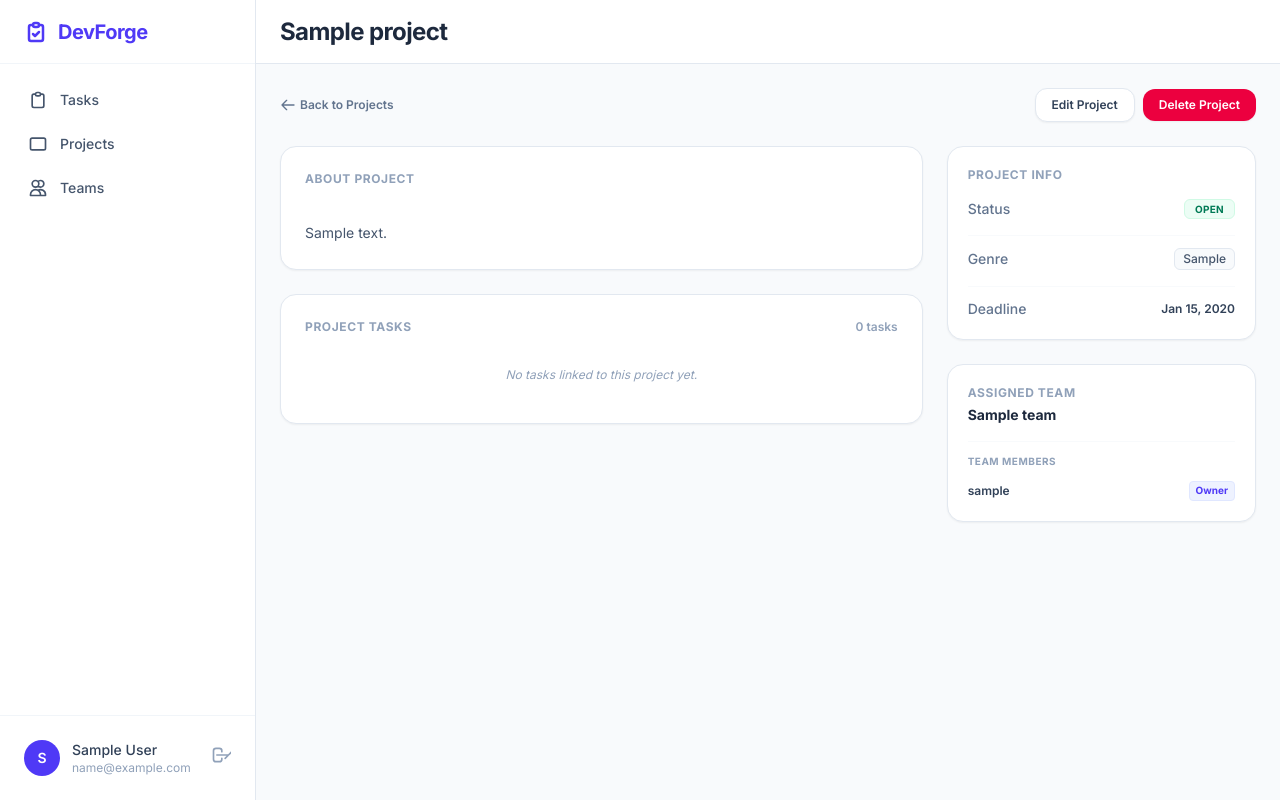
After one commit to Reverad/DevForge, a Django app: page /project/1/ in a window 1280 px wide. The commit adds this page. Run offline with Django 5.2, Linux system fonts and the light colour scheme; a user stored in the database is signed in; tables that the repository leaves empty hold one stand-in row (values such as "Sample post").

Commit message:
add CRUD to app projects

```diff
--- a/projects/urls.py
+++ b/projects/urls.py
@@ -1,9 +1,13 @@
 from django.urls import path
 
-from projects.views import ProjectListView
+from projects.views import ProjectListView, ProjectCreateView, ProjectDetailView, ProjectUpdateView, ProjectDeleteView
 
 urlpatterns = [
     path("", ProjectListView.as_view(), name="project-list"),
+    path("create/", ProjectCreateView.as_view(), name="project-create"),
+    path("<int:pk>/", ProjectDetailView.as_view(), name="project-detail"),
+    path("update/<int:pk>/", ProjectUpdateView.as_view(), name="project-update"),
+    path("delete/<int:pk>/", ProjectDeleteView.as_view(), name="project-delete"),
 ]
 
 app_name = "projects"
--- a/projects/views.py
+++ b/projects/views.py
@@ -1,7 +1,9 @@
 from django.contrib.auth.mixins import LoginRequiredMixin
 from django.db.models import Q
+from django.urls import reverse_lazy
 from django.views import generic
 
+from projects.forms import ProjectCreateForm
 from projects.models import Project
 from teams.models import Team
 
@@ -37,3 +39,44 @@ class ProjectListView(LoginRequiredMixin, generic.ListView):
             Q(owner=user) | Q(members=user)
         ).distinct()
         return context
+
+
+class ProjectCreateView(LoginRequiredMixin, generic.CreateView):
+    model = Project
+    form_class = ProjectCreateForm
+    template_name = "projects/project_create.html"
+    success_url = reverse_lazy("projects:project-list")
+
+    def get_form_kwargs(self):
+        kwargs = super().get_form_kwargs()
+        kwargs["user"] = self.request.user
+        return kwargs
+
+
+class ProjectDetailView(LoginRequiredMixin, generic.DetailView):
+    model = Project
+
+
+class ProjectUpdateView(LoginRequiredMixin, generic.UpdateView):
+    model = Project
+    form_class = ProjectCreateForm
+    template_name = "projects/project_update.html"
+
+    def get_queryset(self):
+        return Project.objects.filter(team__owner=self.request.user)
+
+    def get_form_kwargs(self):
+        kwargs = super().get_form_kwargs()
+        kwargs["user"] = self.request.user
+        return kwargs
+
+    def get_success_url(self):
+        return reverse_lazy("projects:project-detail", kwargs={"pk": self.object.pk})
+
+
+class ProjectDeleteView(LoginRequiredMixin, generic.DeleteView):
+    model = Project
+    success_url = reverse_lazy("projects:project-list")
+
+    def get_queryset(self):
+        return Project.objects.filter(team__owner=self.request.user)
--- /dev/null
+++ b/templates/projects/project_detail.html
@@ -0,0 +1,130 @@
+{% extends "base.html" %}
+
+{% block title %}{{ project.title }} — DevForge{% endblock %}
+
+{% block header %}
+  {{ project.title }}
+{% endblock %}
+
+{% block content %}
+  <div class="space-y-6">
+
+    <div class="flex items-center justify-between">
+      <a href="{% url 'projects:project-list' %}"
+         class="inline-flex items-center gap-1 text-xs font-semibold text-slate-500 hover:text-indigo-600 transition-colors">
+        <svg class="w-4 h-4" fill="none" stroke="currentColor" viewBox="0 0 24 24">
+          <path stroke-linecap="round" stroke-linejoin="round" stroke-width="2" d="M10 19l-7-7m0 0l7-7m-7 7h18"></path>
+        </svg>
+        Back to Projects
+      </a>
+
+      {% if project.team.owner == request.user %}
+        <div class="flex items-center gap-2">
+
+          <a href="{% url 'projects:project-update' pk=project.id %}"
+             class="px-4 py-2 text-xs font-semibold text-slate-700 bg-white border border-slate-200 rounded-xl hover:bg-slate-50 transition-colors shadow-xs">
+            Edit Project
+          </a>
+
+          <form method="post" action="{% url 'projects:project-delete' pk=project.id %}"
+                onsubmit="return confirm('Are you sure you want to delete this project? This action cannot be undone.');"
+                class="inline-block mb-0">
+            {% csrf_token %}
+            <button type="submit"
+                    class="px-4 py-2 text-xs font-semibold text-white bg-rose-600 hover:bg-rose-700 rounded-xl transition-colors shadow-xs cursor-pointer">
+              Delete Project
+            </button>
+          </form>
+
+        </div>
+      {% endif %}
+    </div>
+
+    <div class="grid grid-cols-1 lg:grid-cols-3 gap-6 items-start">
+
+      <div class="lg:col-span-2 space-y-6">
+        <div class="bg-white p-6 rounded-2xl border border-slate-200 shadow-xs">
+          <h2 class="text-xs font-bold text-slate-400 uppercase tracking-wider mb-3">About Project</h2>
+          <div class="text-sm text-slate-600 leading-relaxed whitespace-pre-line">
+            {{ project.description|default:"No description provided for this project." }}
+          </div>
+        </div>
+
+        <div class="bg-white p-6 rounded-2xl border border-slate-200 shadow-xs">
+          <div class="flex items-center justify-between mb-4">
+            <h2 class="text-xs font-bold text-slate-400 uppercase tracking-wider">Project Tasks</h2>
+            <span class="text-xs font-semibold text-slate-400">0 tasks</span>
+          </div>
+          <p class="text-xs text-slate-400 italic text-center py-4">No tasks linked to this project yet.</p>
+        </div>
+      </div>
+
+      <div class="space-y-6">
+
+        <div class="bg-white p-5 rounded-2xl border border-slate-200 shadow-xs space-y-4">
+          <h2 class="text-xs font-bold text-slate-400 uppercase tracking-wider">Project Info</h2>
+
+          <div class="flex items-center justify-between text-sm">
+            <span class="text-slate-500 font-medium">Status</span>
+            {% if project.status == 'Open' %}
+              <span
+                  class="inline-flex items-center px-2.5 py-0.5 rounded-md text-[10px] font-bold bg-emerald-50 text-emerald-700 border border-emerald-100 uppercase tracking-wide">
+                Open
+              </span>
+            {% else %}
+              <span
+                  class="inline-flex items-center px-2.5 py-0.5 rounded-md text-[10px] font-bold bg-slate-100 text-slate-500 border border-slate-200 uppercase tracking-wide">
+                Closed
+              </span>
+            {% endif %}
+          </div>
+
+          <div class="flex items-center justify-between text-sm border-t border-slate-50 pt-3">
+            <span class="text-slate-500 font-medium">Genre</span>
+            <span class="px-2 py-0.5 bg-slate-50 border border-slate-200 text-slate-600 rounded-md text-xs font-medium">
+              {{ project.genre }}
+            </span>
+          </div>
+
+          <div class="flex items-center justify-between text-sm border-t border-slate-50 pt-3">
+            <span class="text-slate-500 font-medium">Deadline</span>
+            <span
+                class="text-xs font-semibold {% if project.deadline %}text-slate-700{% else %}text-slate-400 italic{% endif %}">
+              {{ project.deadline|date:"M d, Y"|default:"No deadline set" }}
+            </span>
+          </div>
+        </div>
+
+        <div class="bg-white p-5 rounded-2xl border border-slate-200 shadow-xs space-y-4">
+          <div>
+            <h2 class="text-xs font-bold text-slate-400 uppercase tracking-wider">Assigned Team</h2>
+            <h3 class="text-sm font-bold text-slate-800 mt-1 truncate">{{ project.team.name }}</h3>
+          </div>
+
+          <div class="border-t border-slate-50 pt-3 space-y-3">
+            <p class="text-[10px] font-bold text-slate-400 uppercase tracking-wider">Team Members</p>
+
+            <div class="flex items-center justify-between text-xs">
+              <span class="text-slate-700 font-semibold truncate max-w-[130px]">{{ project.team.owner.username }}</span>
+              <span
+                  class="px-1.5 py-0.5 bg-indigo-50 text-indigo-600 border border-indigo-100 rounded text-[10px] font-bold">Owner</span>
+            </div>
+
+            {% for member in project.team.members.all %}
+              {% if member != project.team.owner %}
+                <div class="flex items-center justify-between text-xs border-t border-slate-50/50 pt-2">
+                  <span class="text-slate-600 truncate max-w-[130px]">{{ member.username }}</span>
+                  <span class="text-slate-400 text-[10px]">Member</span>
+                </div>
+              {% endif %}
+            {% empty %}
+              <p class="text-[11px] text-slate-400 italic">No other members in this team.</p>
+            {% endfor %}
+          </div>
+        </div>
+
+      </div>
+    </div>
+
+  </div>
+{% endblock %}
--- a/templates/teams/team_detail.html
+++ b/templates/teams/team_detail.html
@@ -124,7 +124,7 @@
                 </div>
                 <div class="min-w-0">
                   <p class="text-sm font-semibold text-slate-800 truncate">
-                    {% if member.first_name or member.last_name %}
+                    {% if member.first_name and member.last_name %}
                       {{ member.first_name }} {{ member.last_name }}
                     {% else %}
                       {{ member.username }}
```
Also changed, not shown: projects/forms.py (added, +17 -0 lines), templates/projects/project_create.html (added, +81 -0 lines), templates/projects/project_list.html (+9 -2 lines), templates/projects/project_update.html (added, +67 -0 lines).
